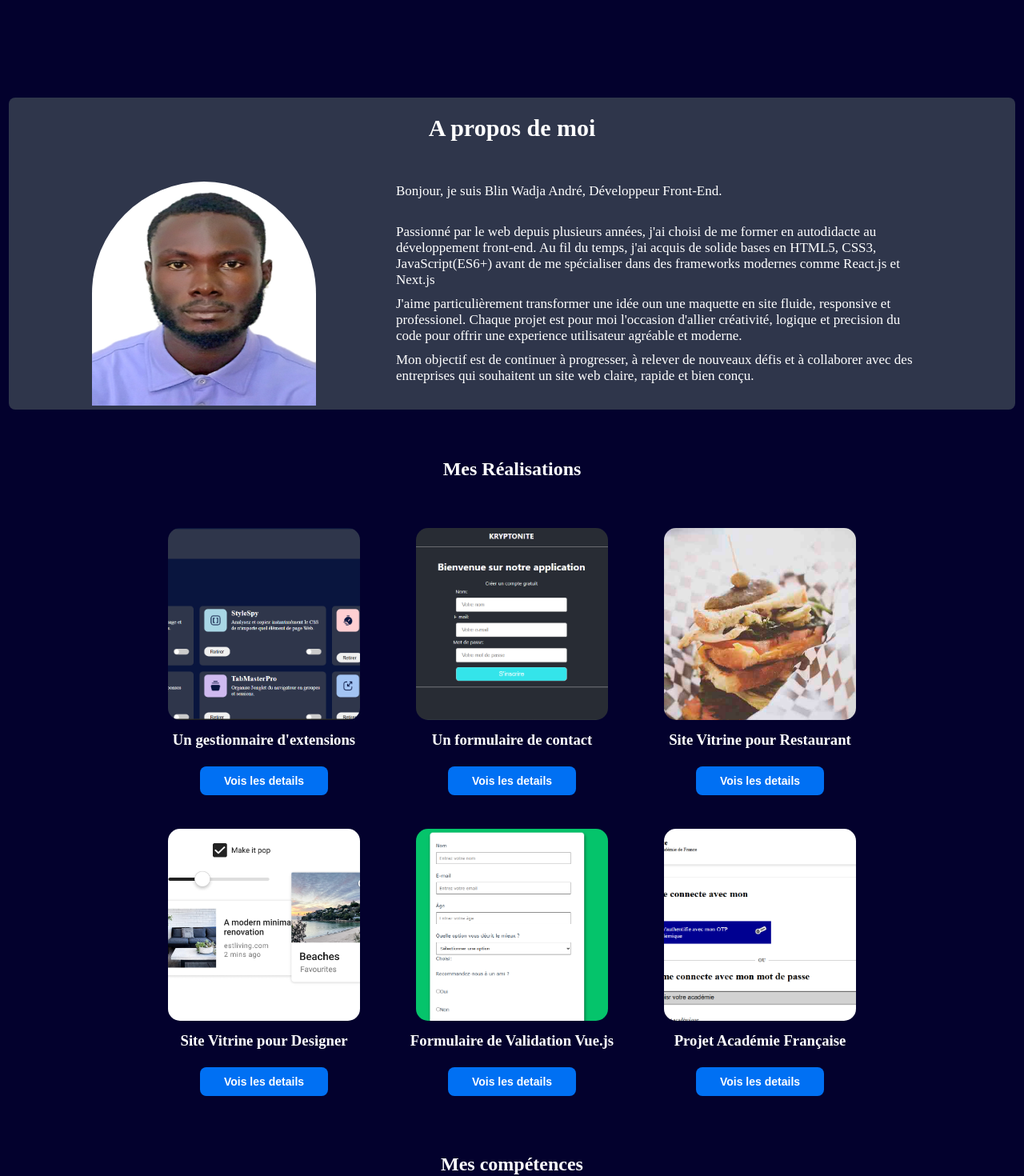
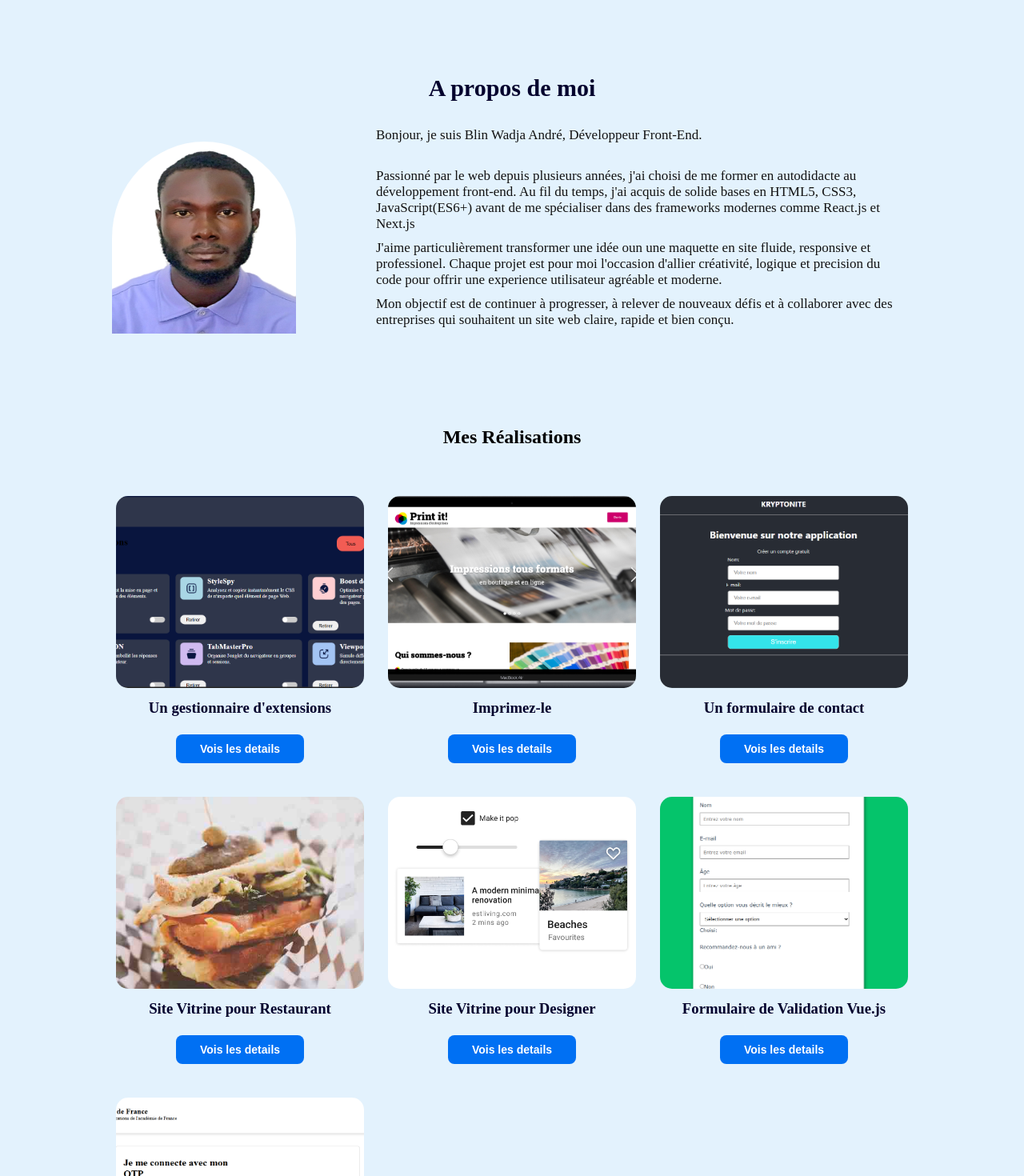
Before and after one commit to amonandre12/mon-portfolio, a Next.js app: page / in a window 1280 px wide. Shown: the part 660-2130 px from the top of the page at 80% size. Built offline with nearby package versions, Linux system fonts and the light colour scheme.

Commit message:
Quelques modifications ajoutées

```diff
--- a/app/global.css
+++ b/app/global.css
@@ -1,5 +1,6 @@
 body {
-    background-color:  hsl(243, 96%, 9%);
+    /* background-color:  hsl(243, 96%, 9%); */
+    background-color: #E3F2FD;
 }
 
 html {
--- a/components/Footer.js
+++ b/components/Footer.js
@@ -49,8 +49,7 @@ function Footer() {
              </div>
 
             </div>
-
-                <p>&copy; {new Date().getFullYear()} Blin Wadja André tous droits réservés.</p>
+                <p style = {{color : 'white'}}>&copy; {new Date().getFullYear()}  Blin Wadja André tous droits réservés.</p>
             </section>
         </footer>
     )
--- a/components/ProjectCard.js
+++ b/components/ProjectCard.js
@@ -43,7 +43,7 @@ function ProjectCard () {
          src = {product.imagePath}
          alt = {product.alt}
          height = {190}
-         width = {190}
+         width = {240}
          />
         </div>
 
--- a/components/Skills.js
+++ b/components/Skills.js
@@ -23,7 +23,7 @@ const animations = [
 function Skills() {
   return (
     <section className = 'skills-section'>
-      <h1 style={{color: 'white' , textAlign:'center'}}>Mes compétences</h1>
+      <h1 style={{color: 'hsl(243, 96%, 9%)' , textAlign:'center'}}>Mes compétences</h1>
         <div  className="skills_content">
            {animations.map((anim) => (
           <div key={anim.id} className='animation'>
--- a/data/cards.js
+++ b/data/cards.js
@@ -16,6 +16,20 @@ export const products = [
 
     {
         id : 2,
+        imagePath:'/printit.webp' ,
+        alt : 'Une image du site 1',
+        title : "Imprimez-le",
+        description : "Intégration complète de la maquette figma en code HTML5 et CSS3 . J'ai rendu aussi le site responsive (Mobile-first) et  dynamique en ajoutant un carrousel interactif avec JavaScript.",
+        react: "HTML5" ,
+        next: "CSS3" ,
+        figma: "JavaScript" ,
+        link: "https://amonandre12.github.io/print-project/"
+
+    } ,
+
+
+    {
+        id : 3,
         imagePath:'/img1.png' ,
         alt : 'Une image du site 2',
         title : "Un formulaire de contact" ,
@@ -27,7 +41,7 @@ export const products = [
     },
 
     {
-        id : 3,
+        id : 4,
         imagePath:'/sandwich.jpg' ,
         alt : 'Une image du site 3',
         title : "Site Vitrine pour Restaurant" ,
@@ -39,7 +53,7 @@ export const products = [
     },
 
     {
-        id : 4,
+        id : 5,
         imagePath:'/adham-dannaway-design-portfolio.jpg' ,
         alt : 'Une image du site 3',
         title : "Site Vitrine pour Designer" ,
@@ -51,7 +65,7 @@ export const products = [
     } ,
 
     {
-        id : 5,
+        id : 6,
         imagePath:'/form.png' ,
         alt : 'Une image du site 3',
         title : "Formulaire de Validation Vue.js",
@@ -63,7 +77,7 @@ export const products = [
     } ,
 
     {
-        id : 6,
+        id : 7,
         imagePath:'/img3.png',
         alt : 'Une image du site 3',
         title : "Projet Académie Française",
--- a/styles/about.css
+++ b/styles/about.css
@@ -1,6 +1,6 @@
 /* The text styles  */
 .para_p , p {
-    color: white ;
+    color: #121212;
     font-size :18px;
     padding:5px ;
     align-items : center;
@@ -14,10 +14,15 @@
     justify-content: center ;
 }
 
+.about {
+    align-content: center;
+    text-align: center;
+}
+
+
 .paragraph {
     margin:1px;
     padding:1px;
-    background-color: hsl(225, 23%, 24%) ;
     border-radius:8px;
 }
 
@@ -35,18 +40,13 @@
 }
 
 .content_about h2 {
-    color : white ;
+    color :  hsl(243, 96%, 9%);
     margin: 20px;
     font-size : 30px;
 }
 
+
 @media (min-width: 1224px) {
-
-    .paragraph  {
-     position :relative ;
-     top :50px;
-    }
-
 
    .container_para {
     display :flex ;
@@ -56,16 +56,21 @@
     }
 
      .container_para  img {
-        width: 280px;
-        height: 280px ;
+        width: 230px;
+        height: 240px ;
         margin-top: 30px;
      }
+
+
     .container_para p {
         max-width: 660px;
         font-size: 17px;
     }
+
+
     .about {
         text-align: center;
         align-items: center;
+
     }
 }
--- a/styles/footer.css
+++ b/styles/footer.css
@@ -15,7 +15,7 @@ section {
 
 footer {
     text-align: center;
-    background-color: #0070f3;
+    background-color: #0f172a;
     padding-bottom: 90px;
     border-radius:8px;
     margin-top:80px;
--- a/styles/nav.css
+++ b/styles/nav.css
@@ -8,7 +8,7 @@
   display: flex;
   flex-direction : row ;
   justify-content:space-between;
-  background-color: hsl(226, 25%, 17%);
+  /* background-color: hsl(226, 25%, 17%); */
   gap : 20px;
   width: 97%;
   border-radius:10px;
@@ -29,7 +29,7 @@
 a {
 text-decoration : none ;
 font-size : 18px ;
-color : white ;
+color : #121212;
 transition: color 0.3s;
 }
 
@@ -98,6 +98,7 @@ nav {
   position:relative ;
   right:85px;
   font-size: 18px;
+  color: white;
 }
 
 
--- a/styles/projects.css
+++ b/styles/projects.css
@@ -5,10 +5,11 @@
     justify-content: center;
     text-align: center;
     gap: 30px;
+
 }
 
+
 .projects {
-  color : white;
   text-align: center;
   position: relative;
   top:47px;
@@ -24,8 +25,9 @@
   border-radius:10px;
 }
 
+
 .projects_content  h3 , h2{
-  color :white ;
+  color : hsl(243, 96%, 9%);
 }
 
 .projects_content h3 {
@@ -42,6 +44,7 @@
     object-fit: cover;
     overflow: hidden;
     transition: transform 0.3s ease;
+    cursor: pointer;
 }
 
 .btn_project {
@@ -215,7 +218,7 @@ top: 120px;
 
 .projects1 img {
  height: 240px ;
- width: 240px ;
+ width: 310px ;
  object-fit: cover;
 }
 
--- a/styles/skills.css
+++ b/styles/skills.css
@@ -15,7 +15,7 @@
 }
 
 .skills_content  h3{
-    color: white;
+    color:  hsl(243, 96%, 9%);
 }
 
 .animation {
```
Also changed, not shown: public/printit.webp (added), public/téléchargement.png (added).
